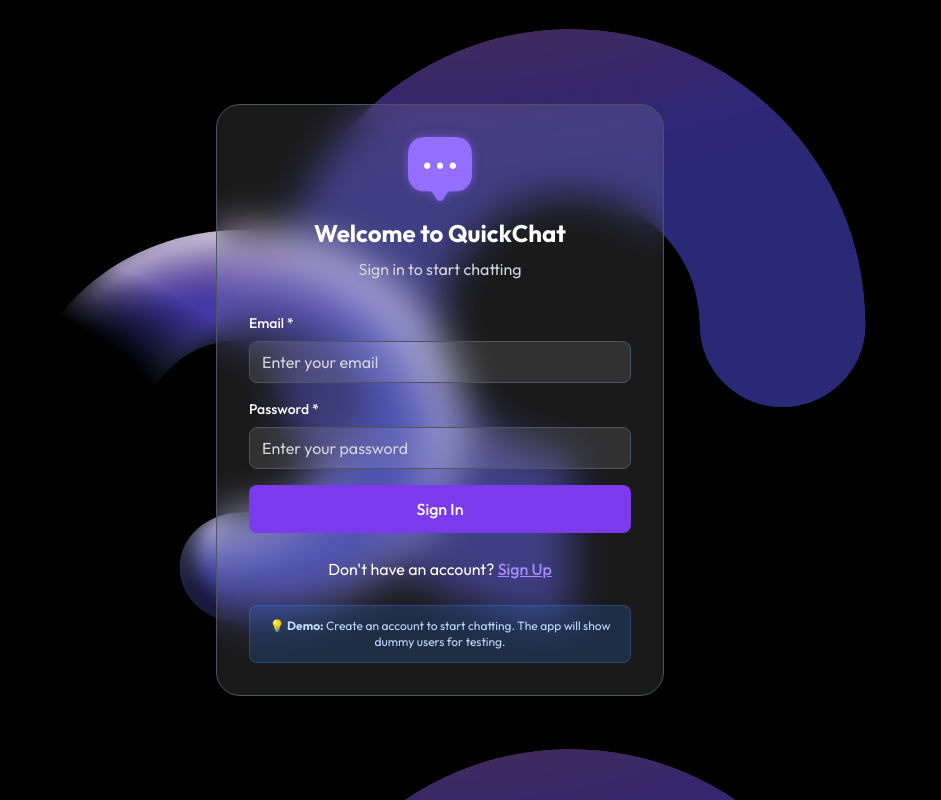
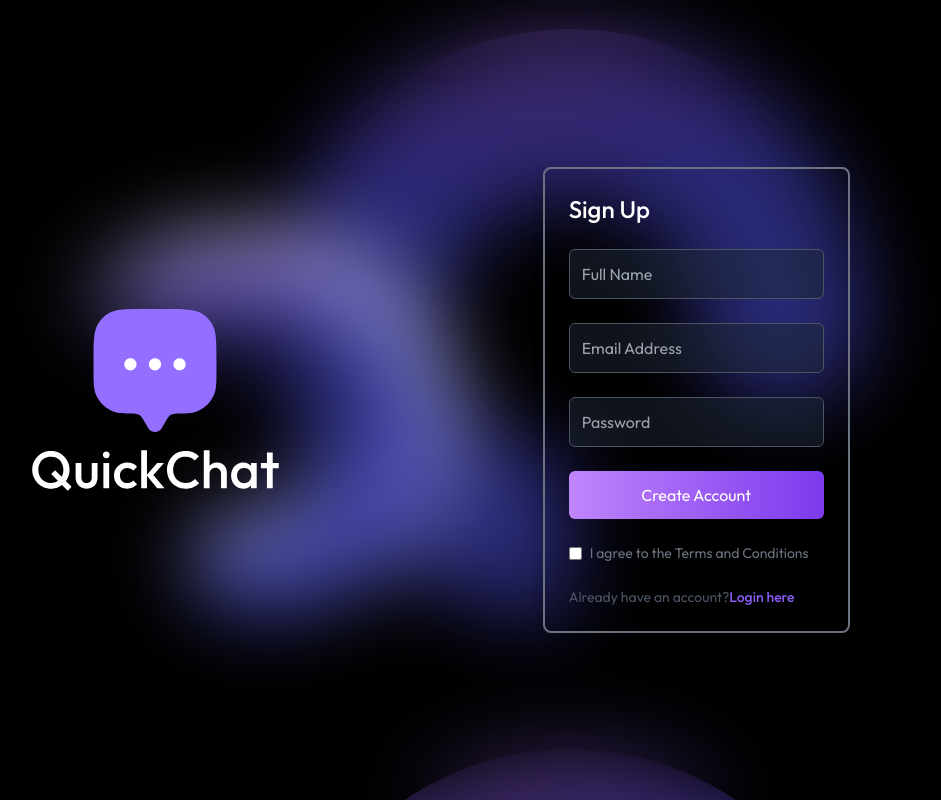
Before and after one commit to Udari2002/Chat-App, a React (Vite) app in the folder client/: page /login in a window 1280 px wide. Shown: the whole page, without its empty margins (200-1141 px from the left). Built offline with nearby package versions, Linux system fonts and the light colour scheme.

Commit message:
Fix CSS typo in ProfilePage: backdrop:blur-2xl  backdrop-blur-2xl

```diff
--- a/client/src/pages/LoginPage.jsx
+++ b/client/src/pages/LoginPage.jsx
@@ -1,226 +1,98 @@
-import React, { useState, useEffect, useRef } from 'react';
-import { useNavigate } from 'react-router-dom';
-import assets from '../assets/assets';
+import React from 'react'
+import assets from '../assets/assets'
 
 const LoginPage = () => {
-  const [isLogin, setIsLogin] = useState(true);
-  const [formData, setFormData] = useState({
-    fullName: '',
-    email: '',
-    password: ''
-  });
-  const [loading, setLoading] = useState(false);
-  const [error, setError] = useState('');
-  const submittingRef = useRef(false);
-  const navigate = useNavigate();
 
-  // If already logged in, go home
-  useEffect(() => {
-    const token = localStorage.getItem('token');
-    if (token) navigate('/', { replace: true });
-  }, [navigate]);
+ const [currState, setCurrtState] = React.useState('Sign Up') // login, signup
+ const [fullName, setFullName] = React.useState('')
+ const [email, setEmail] = React.useState('')
+ const [password, setPassword] = React.useState('')
+ const [bio, setBio] = React.useState('')
+ const [isDataSubmitted, setIsDataSubmitted] = React.useState(false);
 
-  const handleChange = (e) => {
-    const { name, value } = e.target;
-    setFormData((prev) => ({ ...prev, [name]: value }));
-    // Clear error when user starts typing
-    if (error) setError('');
-  };
 
-  const toUserSlug = (name) => {
-    const base = (name || '')
-      .toLowerCase()
-      .trim()
-      .replace(/[^a-z0-9]+/g, '')
-      .slice(0, 24);
-    return base || `user${Date.now()}`;
-  };
+ const onSubmitHandler = (event) =>{
+   event.preventDefault();
 
-  const validate = () => {
-    if (!isLogin && !formData.fullName.trim()) {
-      throw new Error('Full name is required for sign up.');
-    }
+   if(currState === 'Sign Up' && !isDataSubmitted){
+     setIsDataSubmitted(true)
+     return;
+   } else {
+     // Handle Login
+     console.log({ email, password });
+   }
 
-    if (isLogin && !formData.email.trim()) {
-      throw new Error('Email is required for sign in.');
-    }
-
-    if (formData.email.trim()) {
-      const emailRegex = /^[^\s@]+@[^\s@]+\.[^\s@]+$/;
-      if (!emailRegex.test(formData.email.trim())) {
-        throw new Error('Please enter a valid email address.');
-      }
-    }
-
-    if (!formData.password || formData.password.length < 6) {
-      throw new Error('Password must be at least 6 characters.');
-    }
-  };
-
-  const handleSubmit = async (e) => {
-    e.preventDefault();
-    if (submittingRef.current) return;
-
-    setLoading(true);
-    setError('');
-    submittingRef.current = true;
-
-    try {
-      validate();
-
-      let response;
-      if (isLogin) {
-        const payload = {
-          email: formData.email.trim(),
-          password: formData.password,
-        };
-        response = await authAPI.login(payload);
-      } else {
-        const email = formData.email.trim() || `${toUserSlug(formData.fullName)}@quickchat.com`;
-        const payload = {
-          fullName: formData.fullName.trim(),
-          email,
-          password: formData.password,
-        };
-        response = await authAPI.register(payload);
-      }
-
-      const { token, user } = response?.data || {};
-      if (!token || !user) {
-        throw new Error('Invalid server response. Please try again.');
-      }
-
-      localStorage.setItem('token', token);
-      localStorage.setItem('user', JSON.stringify(user));
-      navigate('/', { replace: true });
-    } catch (err) {
-      setError(err?.message || 'Authentication failed. Please try again.');
-      console.error('Auth error:', err);
-    } finally {
-      setLoading(false);
-      submittingRef.current = false;
-    }
-  };
-
-  const switchMode = () => {
-    setIsLogin(!isLogin);
-    setFormData({ fullName: '', email: '', password: '' });
-    setError('');
-  };
+   setIsDataSubmitted(true);
+ }
 
   return (
-    <div className="min-h-screen flex items-center justify-center bg-[url('./assets/bgImage.svg')] bg-contain p-4">
-      <div className="bg-white/10 backdrop-blur-xl p-8 rounded-2xl border border-gray-600 w-full max-w-md">
-        <div className="text-center mb-8">
-          <div className="w-16 h-16 mx-auto mb-4 flex-shrink-0">
-            <img
-              src={assets.logo_icon}
-              alt="Logo"
-              className="w-full h-full object-contain"
-              style={{
-                filter: 'drop-shadow(0 0 4px rgba(147, 110, 255, 0.5))',
-                imageRendering: 'crisp-edges'
-              }}
-            />
-          </div>
-          <h2 className="text-2xl font-bold text-white">
-            {isLogin ? 'Welcome to QuickChat' : 'Join QuickChat'}
+    <div className='min-h-screen bg-cover bg-center flex items-center justify-center gap-8
+    sm:justify-evenly max-sm:flex-col backdrop-blur-2xl'>
+
+      {/*-------------LEFT SIDE---------------- */}
+      <img src={assets.logo_big} alt="" className='w-[min(30vw,250px)]' />
+
+      {/*-------------RIGHT SIDE---------------- */}
+
+      <form onSubmit={onSubmitHandler} className='border-2 bg-white/8 text-white border-gray-500 p-6 flex flex-col
+       gap-6 rounded-lg shadow-lg'>
+        <h2 className='font-medium text-2xl flex justify-between items-center'>
+          {currState}
+          {isDataSubmitted && <img onClick={() => setIsDataSubmitted(false)}
+          src={assets.arrow_icon} alt="" className='w-5 cursor-pointer'/> }
+
           </h2>
-          <p className="text-gray-300 mt-2">
-            {isLogin ? 'Sign in to start chatting' : 'Create your account in seconds'}
-          </p>
-        </div>
 
-        {error && (
-          <div className="bg-red-500/20 border border-red-500 text-red-200 p-3 rounded-lg mb-4 text-sm">
-            {error}
-          </div>
-        )}
-
-        <form onSubmit={handleSubmit} className="space-y-4">
-          {!isLogin && (
-            <div>
-              <label className="block text-white text-sm font-medium mb-2">
-                Full Name *
-              </label>
-              <input
-                type="text"
-                name="fullName"
-                value={formData.fullName}
-                onChange={handleChange}
-                required={!isLogin}
-                className="w-full px-3 py-2 bg-white/10 border border-gray-600 rounded-lg text-white placeholder-gray-300 focus:outline-none focus:border-violet-500 transition-colors"
-                placeholder="Enter your full name"
-              />
-            </div>
+          {currState === 'Sign Up' && !isDataSubmitted && (
+          <input onChange={(e)=> setFullName(e.target.value)} value={fullName}
+           type="text" className='p-3 bg-gray-800/50 border border-gray-600 rounded-md focus:outline-none focus:ring-2 focus:ring-violet-500 text-white placeholder-gray-400'
+          placeholder="Full Name" required/>
           )}
 
-          <div>
-            <label className="block text-white text-sm font-medium mb-2">
-              {isLogin ? 'Email *' : 'Email (Optional)'}
-            </label>
-            <input
-              type="email"
-              name="email"
-              value={formData.email}
-              onChange={handleChange}
-              required={isLogin}
-              className="w-full px-3 py-2 bg-white/10 border border-gray-600 rounded-lg text-white placeholder-gray-300 focus:outline-none focus:border-violet-500 transition-colors"
-              placeholder={isLogin ? "Enter your email" : "Enter email (or leave blank)"}
-            />
-            {!isLogin && (
-              <p className="text-xs text-gray-400 mt-1">
-                Leave blank to auto-generate: username@quickchat.com
-              </p>
-            )}
-          </div>
+          {!isDataSubmitted && (
+            <>
+            <input onChange={(e)=> setEmail(e.target.value)} value={email}
+             type="email" placeholder='Email Address' required
+            className='p-3 bg-gray-800/50 border border-gray-600 rounded-md focus:outline-none focus:ring-2 focus:ring-violet-500 text-white placeholder-gray-400'/>
 
-          <div>
-            <label className="block text-white text-sm font-medium mb-2">
-              Password *
-            </label>
-            <input
-              type="password"
-              name="password"
-              value={formData.password}
-              onChange={handleChange}
-              required
-              className="w-full px-3 py-2 bg-white/10 border border-gray-600 rounded-lg text-white placeholder-gray-300 focus:outline-none focus:border-violet-500 transition-colors"
-              placeholder="Enter your password"
-            />
-          </div>
+            <input onChange={(e)=> setPassword(e.target.value)} value={password}
+             type="password" placeholder='Password' required
+            className='p-3 bg-gray-800/50 border border-gray-600 rounded-md focus:outline-none focus:ring-2 focus:ring-violet-500 text-white placeholder-gray-400'/>
+            </>
+          )}
 
-          <button
-            type="submit"
-            disabled={loading}
-            className="w-full bg-violet-600 hover:bg-violet-700 disabled:bg-violet-400 text-white font-medium py-3 px-4 rounded-lg transition duration-200 disabled:cursor-not-allowed"
-          >
-            {loading ? 'Loading...' : (isLogin ? 'Sign In' : 'Create Account')}
-          </button>
-        </form>
+          {currState === 'Sign Up' && isDataSubmitted && (
+              <textarea onChange={(e)=> setBio(e.target.value)} value={bio}
+               rows={4} className='p-3 bg-gray-800/50 border border-gray-600 rounded-md focus:outline-none focus:ring-2 focus:ring-violet-500 text-white placeholder-gray-400'
+              placeholder='provide a short bio...' required></textarea>
+            )
+            }
 
-        <div className="text-center mt-6">
-          <p className="text-white">
-            {isLogin ? "Don't have an account? " : "Already have an account? "}
-            <button
-              onClick={switchMode}
-              className="text-violet-400 hover:text-violet-300 font-medium underline"
-            >
-              {isLogin ? 'Sign Up' : 'Sign In'}
+            <button type='submit' className='py-3 bg-gradient-to-r from-purple-400 to-violet-600 text-white rounded-md
+            cursor-pointer'>
+              {currState === 'Sign Up' ? "Create Account" : "Login Now"}
             </button>
-          </p>
-        </div>
 
-        {/* Demo Info */}
-        <div className="mt-6 p-3 bg-blue-500/20 border border-blue-500/30 rounded-lg">
-          <p className="text-blue-200 text-xs text-center">
-            💡 <strong>Demo:</strong> Create an account to start chatting.
-            The app will show dummy users for testing.
-          </p>
-        </div>
-      </div>
+            <div className='flex items-center gap-2 text-sm text-gray-500'>
+              <input type="checkbox" />
+              <p>I agree to the Terms and Conditions</p>
+            </div>
+
+            <div className='lex flex-col gap-2'>
+              {currState === 'Sign Up' ? (
+                <p className='text-sm text-gray-600'>Already have an account?
+                 <span className='text-violet-500 cursor-pointer font-medium'
+                  onClick={() => { setCurrtState('Login'); setIsDataSubmitted(false); }}>Login here</span></p>
+              ) : (
+                <p className='text-sm text-gray-600'>Don't have an account?
+                 <span className= 'text-violet-500 cursor-pointer font-medium'
+                 onClick={() => { setCurrtState('Sign Up'); setIsDataSubmitted(false); }}> Click here</span></p>
+              )}
+            </div>
+
+      </form>
     </div>
-  );
-};
+  )
+}
 
-export default LoginPage;
+export default LoginPage
--- a/client/src/pages/ProfilePage.jsx
+++ b/client/src/pages/ProfilePage.jsx
@@ -2,7 +2,16 @@
 
 const ProfilePage = () => {
   return (
-    <div>ProfilePage</div>
+    <div className='min-h-screen bg-cover bg-no-repeat flex items-center justify-center'>
+      <div className='w-5/6 max-w-2xl backdrop-blur-2xl text-gray-300 border-2 border-gray-600
+      flex items-center justify-between max-sm:flex-col-reverse rounded-lg'>
+        <form className='flex flex-col gap-5 p-10 flex-1'>
+          <h3 className='text-lg'>Profile details</h3>
+        </form>
+        <img src="" alt="" />
+      </div>
+
+    </div>
   )
 }
 
```
